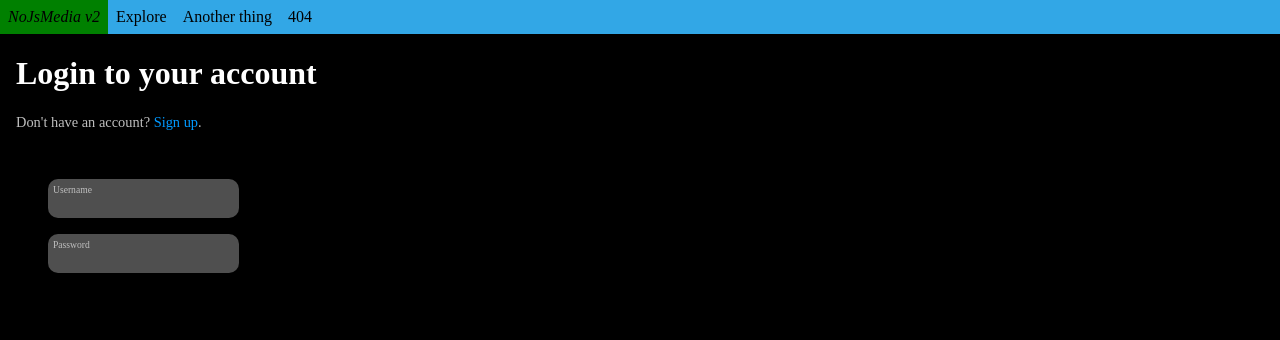
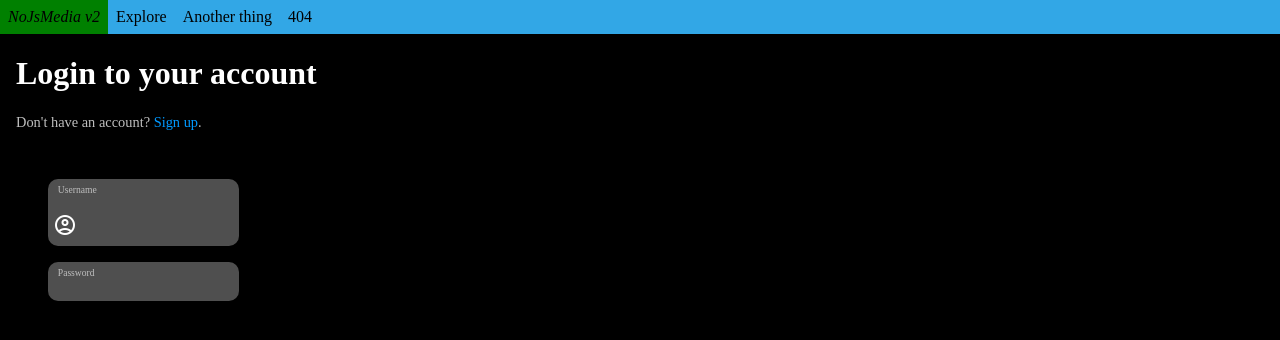
Before and after one commit to Quantum-Codes/NoJsMedia-V2, a Flask app: page /login in a window 1280 px wide. Shown: the top 340 px of the page. Run offline with Flask 2, Linux system fonts and the light colour scheme.

Commit message:
works. just not icons

```diff
--- a/static/login.css
+++ b/static/login.css
@@ -5,6 +5,7 @@
 
 .smaller {
   font-size: 0.6em;
+  margin-left: 0.5em;
 }
 
 form {
@@ -41,6 +42,10 @@ input:focus {
   transition: border 0.2s;
 }
 
-.input:focus ~ p { /* not working*/
+p.smaller:has(+ input:focus) {
   color: white;
 }
+
+.material-symbols-outlined {
+  display: inline; /*not working*/
+}
--- a/templates/base.html
+++ b/templates/base.html
@@ -4,6 +4,7 @@
     <meta charset="UTF-8">
     <meta name="viewport" content="width=device-width, initial-scale=1.0">
     <title>{% block title %}{% endblock %}</title>
+    <link rel="stylesheet" href="https://fonts.googleapis.com/css2?family=Material+Symbols+Outlined:opsz,wght,FILL,GRAD@20..48,100..700,0..1,-50..200" />
     <link rel="stylesheet" href="static/base.css">
     <link rel="stylesheet" href="static/{% block css%}{% endblock %}.css">
   </head>
--- a/templates/login.html
+++ b/templates/login.html
@@ -9,7 +9,7 @@
 <form action="/login" method="post">
   <div class="input-container">
     <p class="greytext smaller">Username</p>
-    <input type= "text" name="username" required>
+    <input type= "text" name="username" required><span class="material-symbols-outlined">account_circle</span>
   </div>
 
   <div class="input-container">
```
